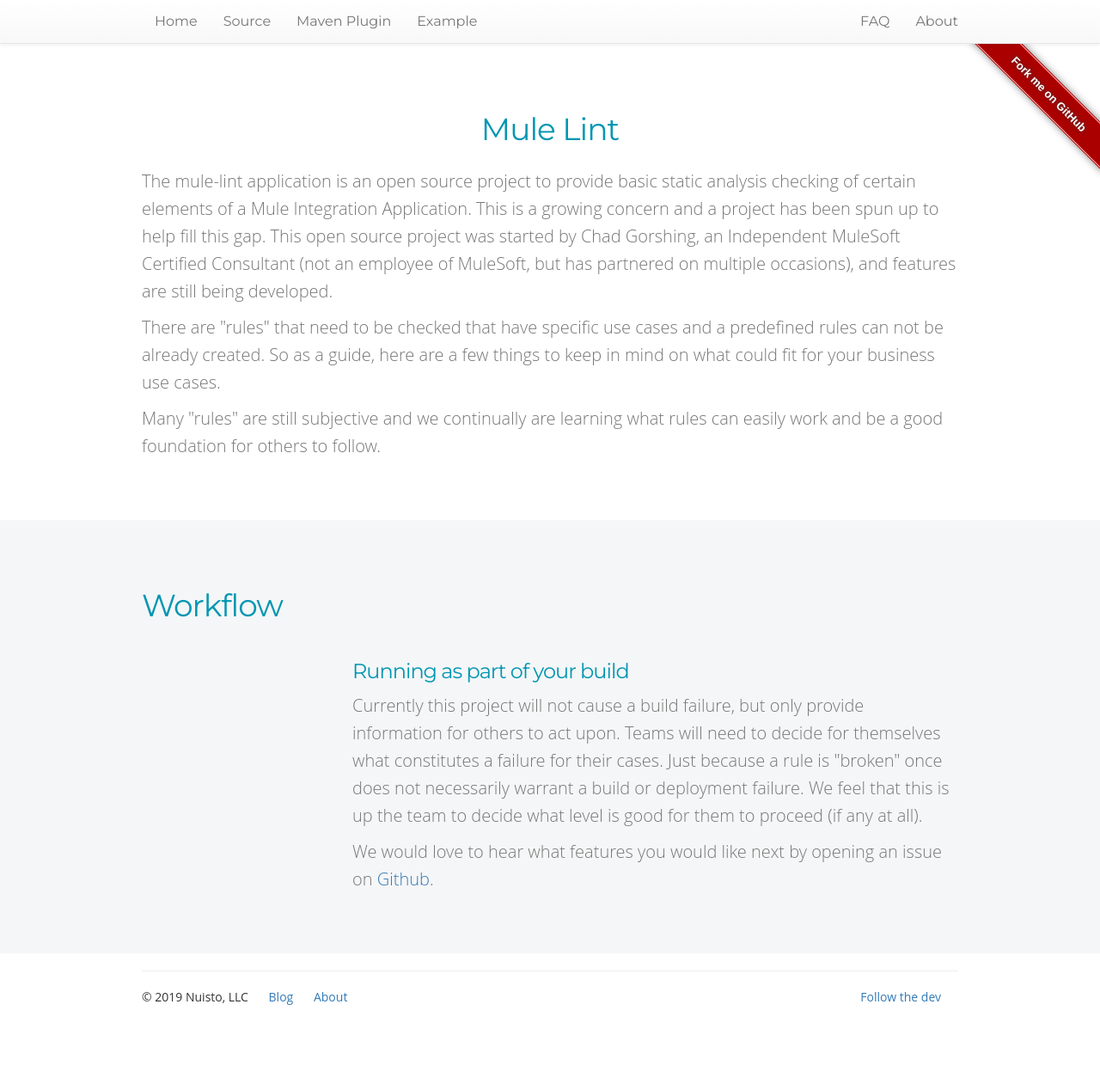
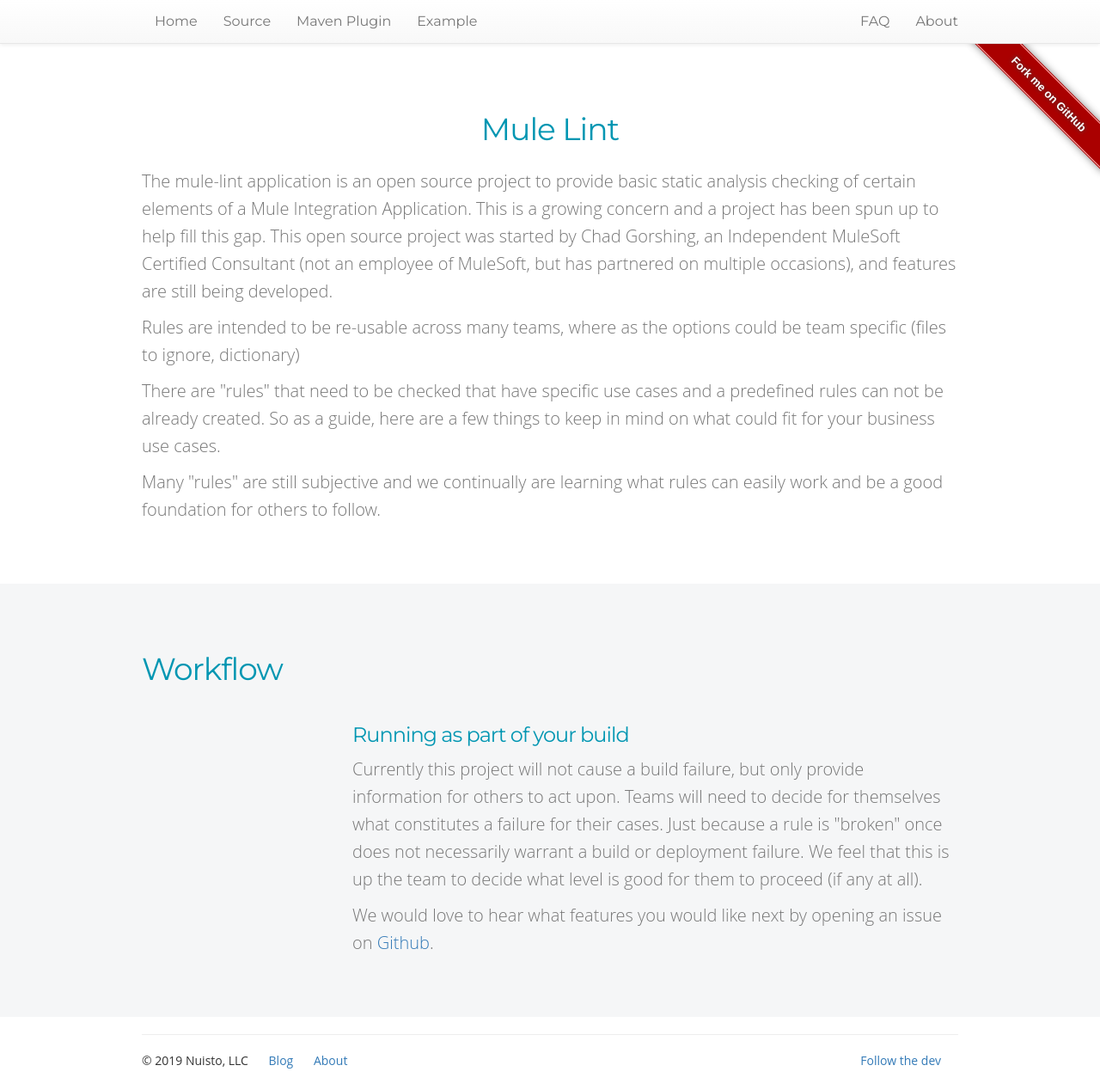
Before and after one commit to mule-lint/mule-lint.github.io, a Jekyll site: the page built from index.md, in a window 1280 px wide. Shown: the whole page at 86% size. Built offline with Jekyll 4.4.1, drawn with Linux system fonts in a browser that asks for light colours; nearby versions of some CDN libraries; comment, search, counter and statistics services are not loaded; before the commit the page ends 1194 px from its top, so only the background shows below that.

Commit message:
Updated index.md on rules

```diff
--- a/index.md
+++ b/index.md
@@ -15,6 +15,8 @@
         Gorshing, an Independent MuleSoft Certified Consultant (not an employee
         of MuleSoft, but has partnered on multiple occasions), and features are
         still being developed.</p>
+
+        <p>Rules are intended to be re-usable across many teams, where as the options could be team specific (files to ignore, dictionary)</p>
 
         <p>There are "rules" that need to be checked that have specific use
         cases and a predefined rules can not be already created. So as a guide,
```
